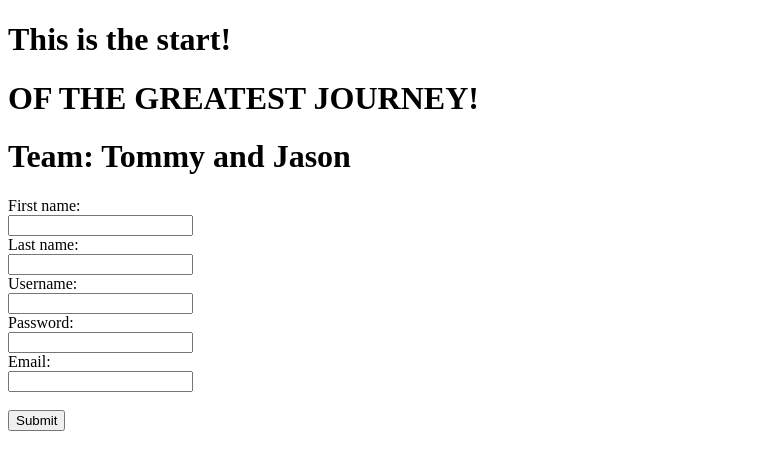
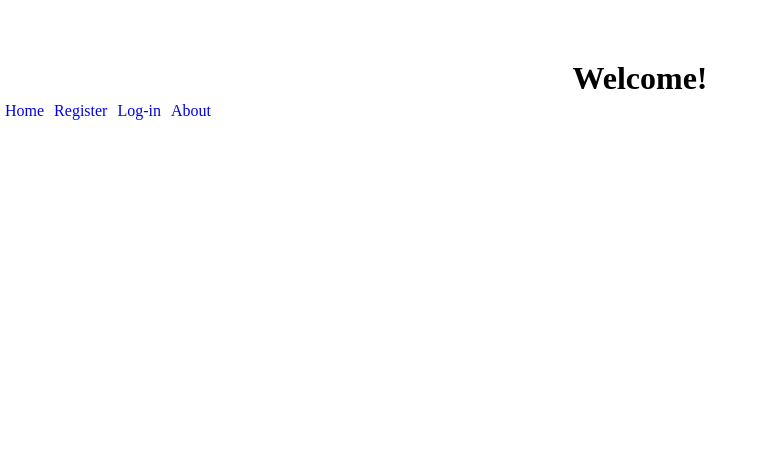
Before and after one commit to JTTekSolutions/JTGameReviewSite, a plain HTML site: page index.html in a window 1280 px wide. Shown: the whole page, without its empty margins (0-763 px from the left). Drawn offline with Linux system fonts and the light colour scheme.

Commit message:
added css folder and added html files for a homescreen and login

```diff
--- a/index.html
+++ b/index.html
@@ -5,22 +5,14 @@
 		<title>www.JTekSolutions.com</title>
 	</head>
 	<body>
-		<h1>This is the start!</h1>
-		<h1>OF THE GREATEST JOURNEY!</h1>
-		<h1>Team: Tommy and Jason</h1>
-		<!-- First/last name, password, username,email -->
-		<form>
-			First name:<br>
-			<input type = "text" name = "firstname"><br>
-			Last name:<br>
-			<input type="text" name="lastname"><br>
-			Username:<br>
-			<input type="text" name="username"><br>
-			Password:<br>
-			<input type="text" name="password"><br>
-			Email:<br>
-			<input type="text" name="email"><br><br>
-			<button type = "submit">Submit</button>
-		</form>
+		<h1>Welcome!</h1>
+		<div>
+			<ul>
+				<a href = "#"><li>Home</li></a>
+				<a href = "#"><li>Register</li></a>
+				<a href = "login.html"><li>Log-in</li></a>
+				<a href = "#"><li>About</li></a>
+			</ul>
+		</div>
 	</body>
 </html>
--- a/stylesheets/styles.css
+++ b/stylesheets/styles.css
@@ -1,3 +1,20 @@
+*{
+	margin: 0px;
+	padding: 0px;
+}
+
 body {
-	margin-bottom: 60px;
+	margin-top: 60px;
+	text-align: center;
 }
+
+ul {
+	list-style-type: none;
+	width: 100%;
+}
+
+li {
+	float: left;
+	padding: 5px;
+	background-color: white;
+}
```
Also changed, not shown: login.html (added, +26 -0 lines).
